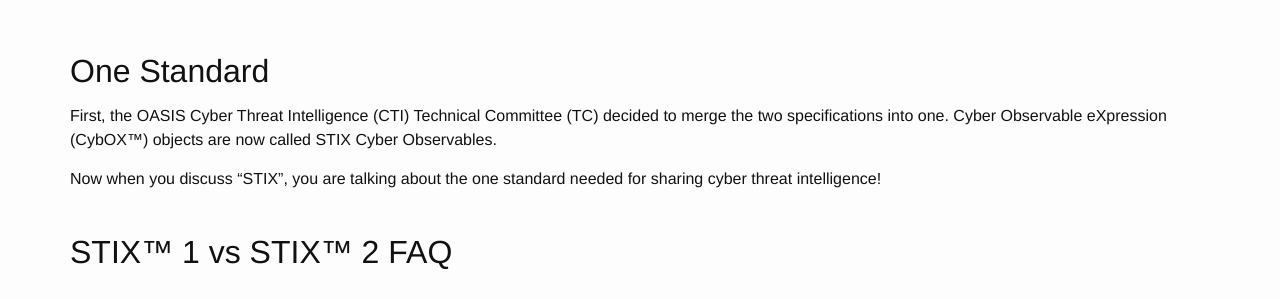
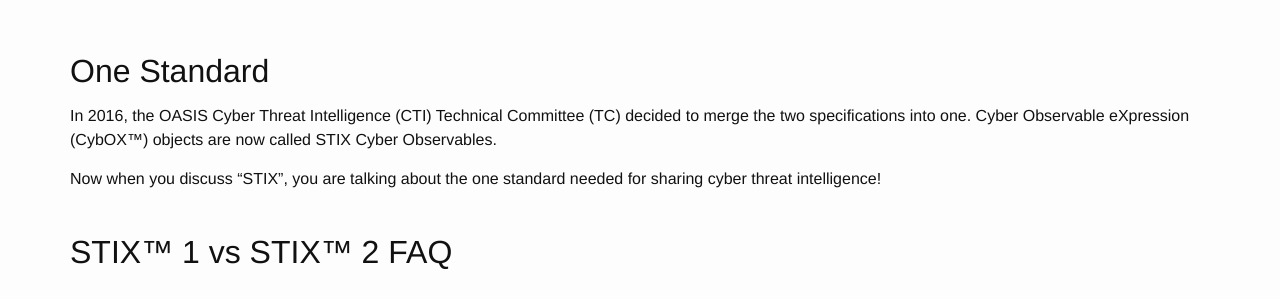
Before and after one commit to oasis-open/cti-documentation, a Jekyll site: the page built from stix/compare.md, in a window 1280 px wide and 900 px high. Shown: the part 148-447 px from the top of the window. Built offline with Jekyll 4.4.1, drawn with Linux system fonts in a browser that asks for light colours.

Commit message:
Update compare.md

```diff
--- a/stix/compare.md
+++ b/stix/compare.md
@@ -7,7 +7,7 @@
 
 ## One Standard
 
-First, the OASIS Cyber Threat Intelligence (CTI) Technical Committee (TC) decided to merge the two specifications into one. Cyber Observable eXpression (CybOX™) objects are now called STIX Cyber Observables.
+In 2016, the OASIS Cyber Threat Intelligence (CTI) Technical Committee (TC) decided to merge the two specifications into one. Cyber Observable eXpression (CybOX™) objects are now called STIX Cyber Observables.
 
 Now when you discuss “STIX”, you are talking about the one standard needed for sharing cyber threat intelligence!
 
```
